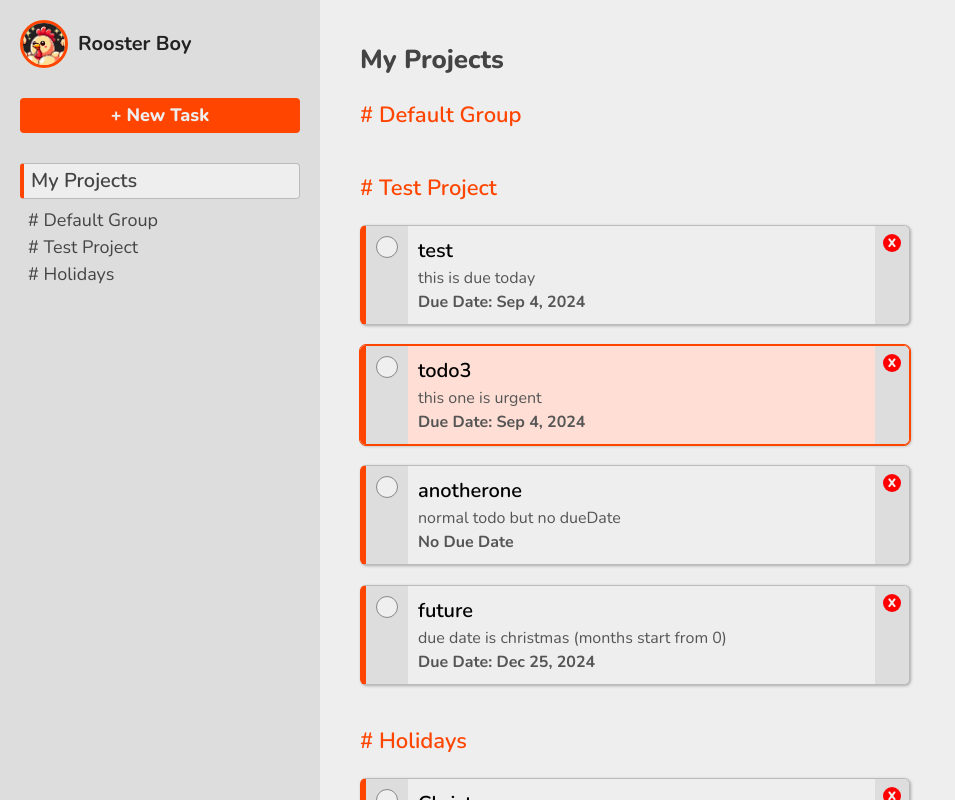
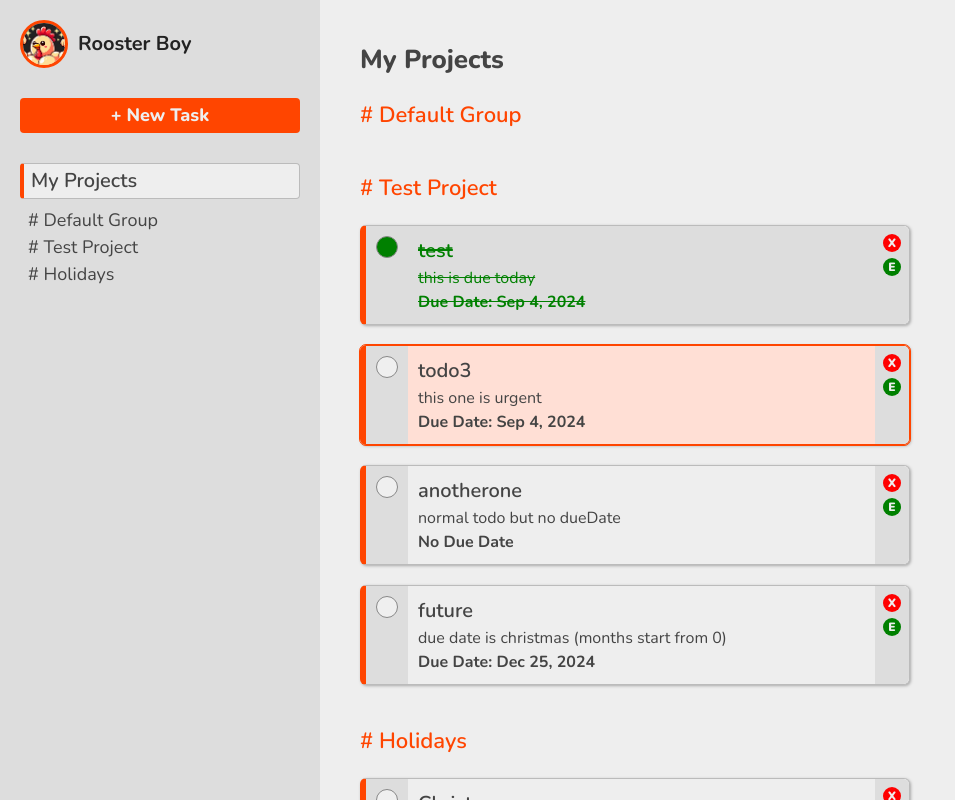
Before and after one commit to jprk8/todo-list, a website built with webpack: page src/template.html in a window 1280 px wide. Both pictures are taken after a click on the button 387 px from the left and 247 px from the top of the page. Shown: the whole page, without its empty margins (0-955 px from the left). Built offline with nearby package versions, Linux system fonts and the light colour scheme.

Commit message:
Add toggle complete function for the bullet button

```diff
--- a/src/display-controller.js
+++ b/src/display-controller.js
@@ -39,8 +39,15 @@ function showHome(projects) {
                 // completeBtn will delete the item
                 const completeBtn = document.createElement('button');
                 completeBtn.classList.add('complete');
-                // make data attritubtes to connect the buttons to DOM and project array
-
+                if (todo.complete) completeBtn.style.cssText = 'background-color: green';
+                // make data attributes to connect the buttons to DOM and project array
+                completeBtn.setAttribute('index', index);
+                completeBtn.setAttribute('project-title', project.title);
+                completeBtn.addEventListener('click', () => {
+                    todo.toggleComplete();
+                    refreshMain();
+                    showHome(projects);
+                });
 
                 todoTab.appendChild(completeBtn);
 
@@ -64,8 +71,11 @@ function showHome(projects) {
                 const todoCard = document.createElement('div');
                 const todoMain = document.createElement('div');
 
-                // display urgent cards
-                if (todo.priority === 0) {
+                // display urgent/complete cards
+                if (todo.complete === true) {
+                    todoCard.classList.add('todo-card');
+                    todoMain.classList.add('todo-main-complete');
+                } else if (todo.priority === 0) {
                     todoCard.classList.add('todo-card-urgent');
                     todoMain.classList.add('todo-main-urgent');
                 } else {
@@ -79,20 +89,26 @@ function showHome(projects) {
                 const todoMenu = document.createElement('div');
                 todoMenu.classList.add('todo-menu');
 
+                // make delete button
                 const delBtn = document.createElement('button');
                 delBtn.classList.add('del-btn');
                 delBtn.textContent = 'X';
-
                 delBtn.setAttribute('index', index);
                 delBtn.setAttribute('project-title', project.title);
-
                 delBtn.addEventListener('click', () => {
                     project.delTodo(delBtn.getAttribute('index'));
                     refreshMain();
                     showHome(projects);
                 });
 
+                // make edit button
+                const editBtn = document.createElement('button');
+                editBtn.classList.add('edit-btn');
+                editBtn.textContent = 'E';
+                editBtn.setAttribute('index', index);
+
                 todoMenu.appendChild(delBtn);
+                todoMenu.appendChild(editBtn);
 
                 todoCard.appendChild(todoTab);
                 todoCard.appendChild(todoMain);
--- a/src/style.css
+++ b/src/style.css
@@ -167,15 +167,31 @@ ul {
     background-color: #ddd;
 }
 
+.todo-title {
+    font-size: 20px;
+    font-weight: 600;
+}
+
+.todo-date {
+    font-weight: 700;
+}
+
 .todo-main,
-.todo-main-urgent {
+.todo-main-urgent,
+.todo-main-complete {
     width: 100%;
     padding: 10px;
-    color: #555;
+    color: #444;
 }
 
 .todo-main-urgent {
     background-color: rgb(255, 223, 213);
+}
+
+.todo-main-complete {
+    background-color: #ddd;
+    color: green;
+    text-decoration: line-through;
 }
 
 .todo-menu {
@@ -186,27 +202,26 @@ ul {
     background-color: #ddd;
     display: flex;
     flex-direction: column;
+    gap: 6px;
 }
 
-.del-btn {
+.del-btn,
+.edit-btn {
     width: 18px;
     height: 18px;
     border-radius: 50%;
-    background-color: red;
     font-size: 12px;
-    font-weight: 1000;
+    font-weight: 900;
     color: #eee;
     border: none;
 }
 
-.todo-title {
-    font-size: 20px;
-    color: black;
-    font-weight: 600;
+.del-btn {
+    background-color: red;
 }
 
-.todo-date {
-    font-weight: 700;
+.edit-btn {
+    background-color: green;
 }
 
 button.complete {
```
